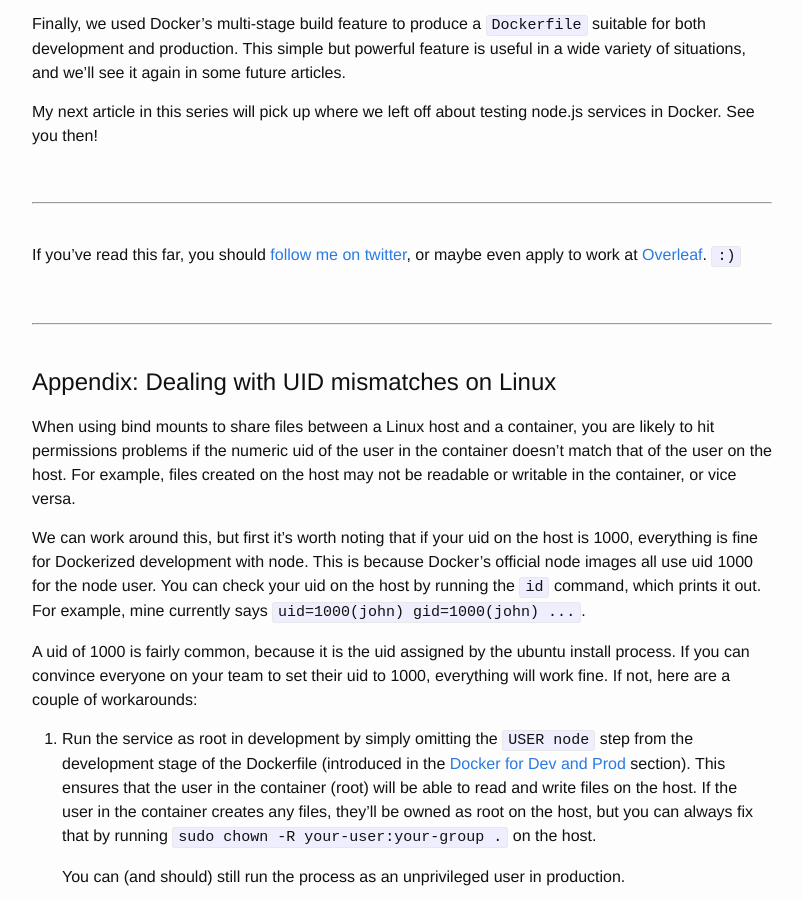
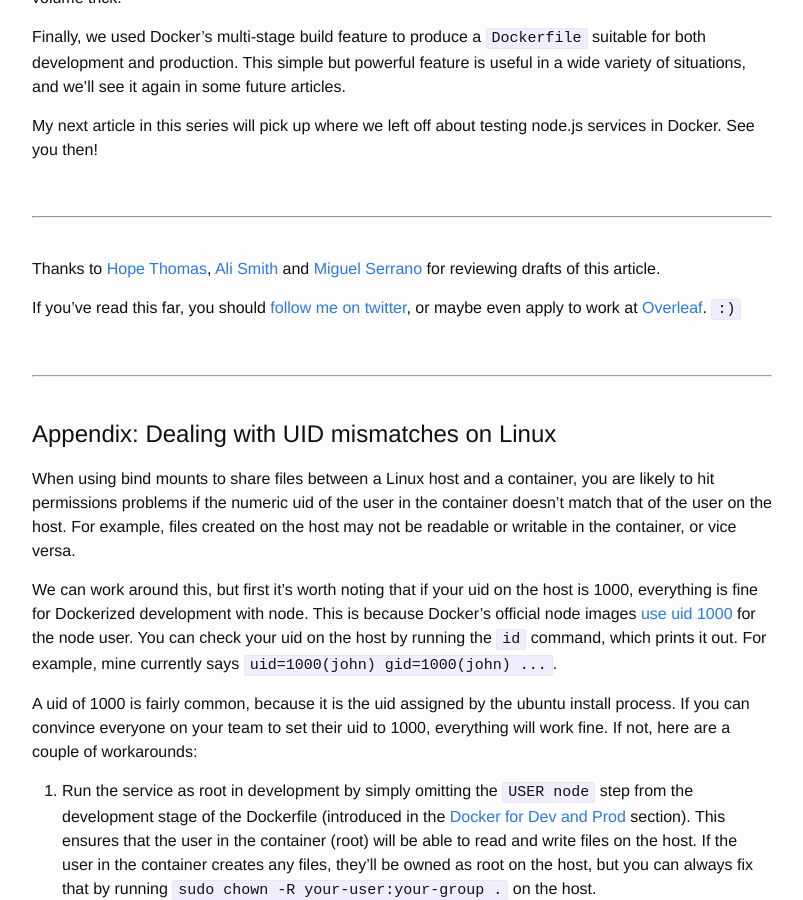
Before and after one commit to jdleesmiller/jdleesmiller.github.io, a Jekyll site: the page built from _posts/2019-09-06-lessons-building-node-app-docker.markdown, in a window 1280 px wide and 900 px high, scrolled down 13260 px. Shown: the whole window, without its empty margins (238-1041 px from the left). Built offline with Jekyll 4.4.1, drawn with Linux system fonts in a browser that asks for light colours; some of the changed text lies outside the part shown.

Commit message:
Address some feedback

```diff
--- a/_posts/2019-09-06-lessons-building-node-app-docker.markdown
+++ b/_posts/2019-09-06-lessons-building-node-app-docker.markdown
@@ -18,7 +18,7 @@ In this updated tutorial, we'll set up the [socket.io chat example](http://socke
 * Ensure repeatable builds with [package-lock.json](https://docs.npmjs.com/files/package-lock.json).
 * Share a `Dockerfile` between development and production using multi-stage builds.
 
-This tutorial assumes you already have some familiarity with Docker and node. If you’d like a gentle intro to Docker first, I'd recommend running through [Docker's official introduction](https://docs.docker.com/get-started/).
+This tutorial assumes you already have some familiarity with Docker and node. If you'd like a gentle intro to Docker first, I'd recommend running through [Docker's official introduction](https://docs.docker.com/get-started/).
 
 ### Getting Started
 
@@ -464,6 +466,8 @@ My next article in this series will pick up where we left off about testing node
 ---
 <p>&nbsp;</p>
 
+Thanks to [Hope Thomas](https://twitter.com/h0peth0mas), [Ali Smith](https://twitter.com/40_thieves) and [Miguel Serrano](https://twitter.com/mserranom) for reviewing drafts of this article.
+
 If you've read this far, you should [follow me on twitter](https://twitter.com/jdleesmiller), or maybe even apply to work at [Overleaf](https://www.overleaf.com). `:)`
 
 <p>&nbsp;</p>
@@ -474,7 +478,7 @@ If you've read this far, you should [follow me on twitter](https://twitter.com/j
 
 When using bind mounts to share files between a Linux host and a container, you are likely to hit permissions problems if the numeric uid of the user in the container doesn't match that of the user on the host. For example, files created on the host may not be readable or writable in the container, or vice versa.
 
-We can work around this, but first it's worth noting that if your uid on the host is 1000, everything is fine for Dockerized development with node. This is because Docker's official node images all use uid 1000 for the node user. You can check your uid on the host by running the `id` command, which prints it out. For example, mine currently says `uid=1000(john) gid=1000(john) ...`.
+We can work around this, but first it's worth noting that if your uid on the host is 1000, everything is fine for Dockerized development with node. This is because Docker's official node images [use uid 1000](https://github.com/nodejs/docker-node/blob/c66cc451670ba92c260ce7ea9956e9c9b91bad4d/10/stretch/Dockerfile#L3-L4) for the node user. You can check your uid on the host by running the `id` command, which prints it out. For example, mine currently says `uid=1000(john) gid=1000(john) ...`.
 
 A uid of 1000 is fairly common, because it is the uid assigned by the ubuntu install process. If you can convince everyone on your team to set their uid to 1000, everything will work fine. If not, here are a couple of workarounds:
 
```
Also changed, not shown: other parts of _posts/2019-09-06-lessons-building-node-app-docker.markdown (+4 -2 lines).
